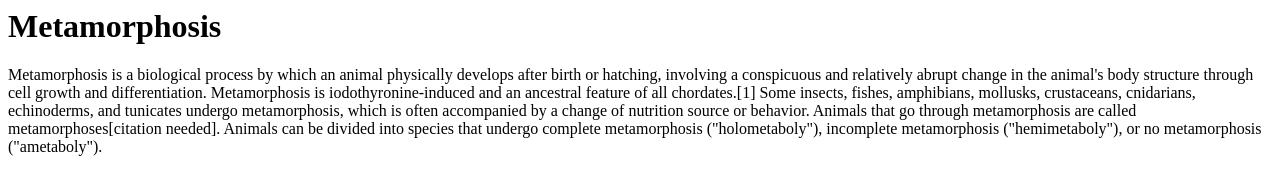
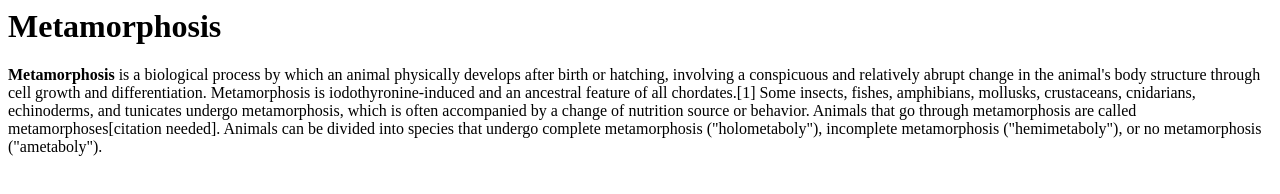
Before and after one commit to Freddiejoseph17/modernwebdesign2, a plain HTML site: page index.html in a window 1280 px wide. Drawn offline with Linux system fonts and the light colour scheme.

Commit message:
Update index.html

```diff
--- a/index.html
+++ b/index.html
@@ -3,7 +3,7 @@
   </head>
     <body>
       <h1>Metamorphosis</h1>
-      <p>Metamorphosis is a biological process by which an animal physically develops after birth or hatching, involving a conspicuous and relatively abrupt change in the animal's body structure through cell growth and differentiation. Metamorphosis is iodothyronine-induced and an ancestral feature of all chordates.[1] Some insects, fishes, amphibians, mollusks, crustaceans, cnidarians, echinoderms, and tunicates undergo metamorphosis, which is often accompanied by a change of nutrition source or behavior. Animals that go through metamorphosis are called metamorphoses[citation needed]. Animals can be divided into species that undergo complete metamorphosis ("holometaboly"), incomplete metamorphosis ("hemimetaboly"), or no metamorphosis ("ametaboly").
+      <p> <b>Metamorphosis</b> is a biological process by which an animal physically develops after birth or hatching, involving a conspicuous and relatively abrupt change in the animal's body structure through cell growth and differentiation. Metamorphosis is iodothyronine-induced and an ancestral feature of all chordates.[1] Some insects, fishes, amphibians, mollusks, crustaceans, cnidarians, echinoderms, and tunicates undergo metamorphosis, which is often accompanied by a change of nutrition source or behavior. Animals that go through metamorphosis are called metamorphoses[citation needed]. Animals can be divided into species that undergo complete metamorphosis ("holometaboly"), incomplete metamorphosis ("hemimetaboly"), or no metamorphosis ("ametaboly").
       </p>
 
 
```
